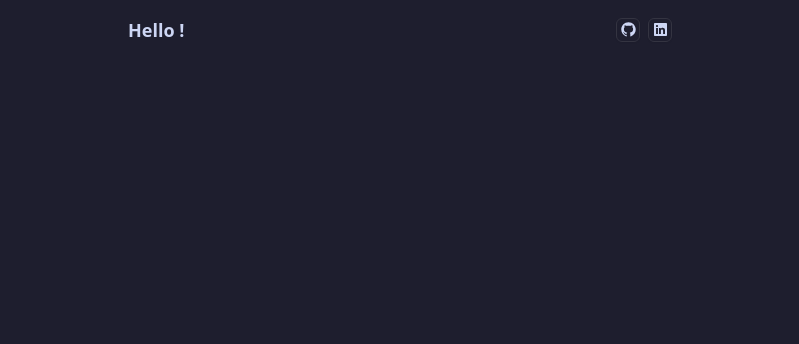
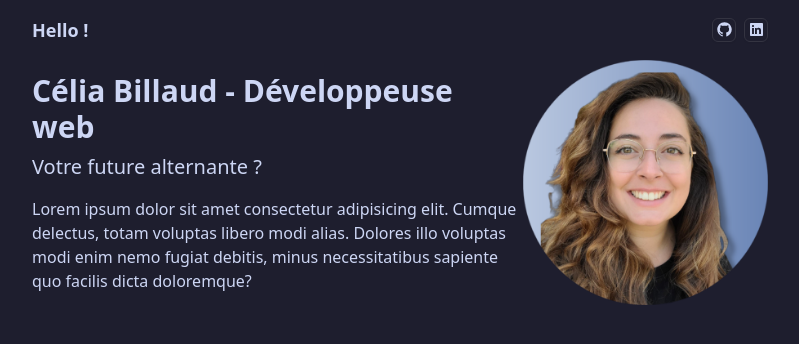
Before and after one commit to CeliaBillaud/portfolio, a Next.js app: page / in a window 1280 px wide. Shown: the top 344 px of the page, without its empty margins (240-1039 px from the left). Built offline with nearby package versions, Linux system fonts and the light colour scheme; a web font is replaced by a local one.

Commit message:
Hero component added and other

```diff
--- /dev/null
+++ b/app/_components/Hero.tsx
@@ -0,0 +1,25 @@
+import { Section } from "./Section"
+import Image from "next/image"
+
+export const Hero = () => {
+    return (
+        <Section className="flex justify-center max-md:flex-col items-center ">
+            <div className="flex-[2]">
+                <h1 className="text-3xl font-bold mb-2">Célia Billaud - Développeuse web</h1>
+                <h2 className="text-xl mb-4">Votre future alternante ?</h2>
+                <p className="text-base">
+                    Lorem ipsum dolor sit amet consectetur adipisicing elit. Cumque delectus, totam voluptas libero modi alias. Dolores illo voluptas modi enim nemo fugiat debitis, minus necessitatibus sapiente quo facilis dicta doloremque?
+                </p>
+            </div>
+            <div className="flex-1 w-full max-w-[200px] md:max-w-[250px] lg:max-w-[300px] mt-6 lg:mt-0 flex justify-center">
+                <Image
+                    src="/profile-pic(8).png"
+                    alt="Photo de Célia Billaud"
+                    width={300}
+                    height={300}
+                    className="w-full h-auto object-cover"
+                />
+            </div>
+        </Section>
+    )
+}
--- a/app/_components/Section.tsx
+++ b/app/_components/Section.tsx
@@ -6,7 +6,7 @@ import { PropsWithChildren } from "react"
 export const Section= (props: PropsWithChildren<{className?:string}>) => {
     return(
         // on vient étendre les classname grâce au cn
-        <section className={cn("max-w-xl px-4 m-auto", props.className)}>
+        <section className={cn("max-w-3xl px-4 m-auto", props.className)}>
             {props.children}
         </section>
     )
--- a/app/page.tsx
+++ b/app/page.tsx
@@ -1,10 +1,12 @@
 import Image from "next/image";
 import { Header } from "./_components/Header";
+import { Hero } from "./_components/Hero";
 
 export default function Home() {
   return (
     <main>
       <Header/>
+      <Hero/>
     </main>
   );
 }
--- a/package.json
+++ b/package.json
@@ -27,7 +27,7 @@
     "eslint": "^8",
     "eslint-config-next": "14.2.9",
     "postcss": "^8",
-    "tailwindcss": "^3.4.11",
+    "tailwindcss": "^3.4.12",
     "typescript": "^5"
   }
 }
```
Also changed, not shown: public/profile-pic(8).png (added), 1 other file (tests, documents, lock files or other folders).
